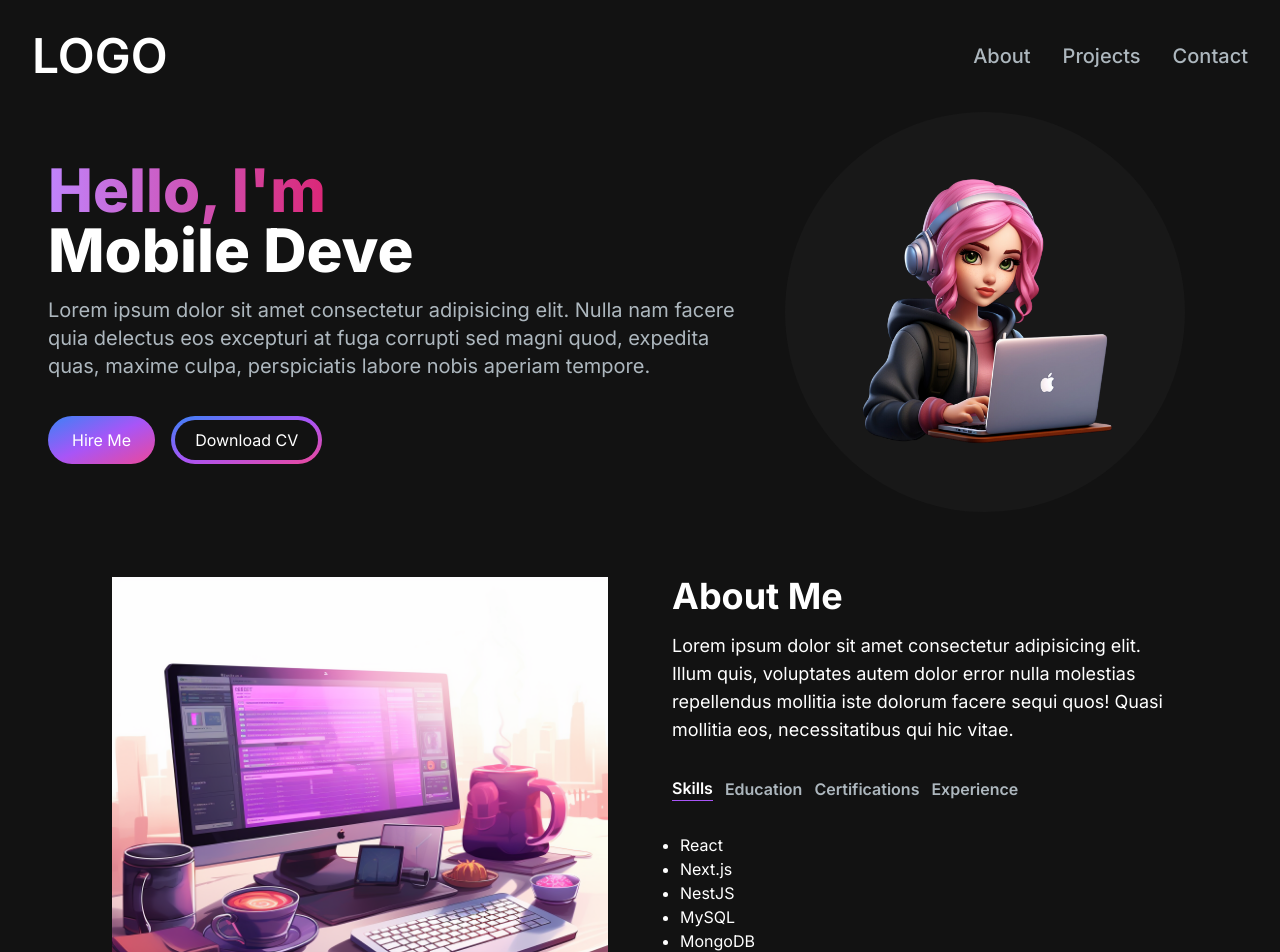
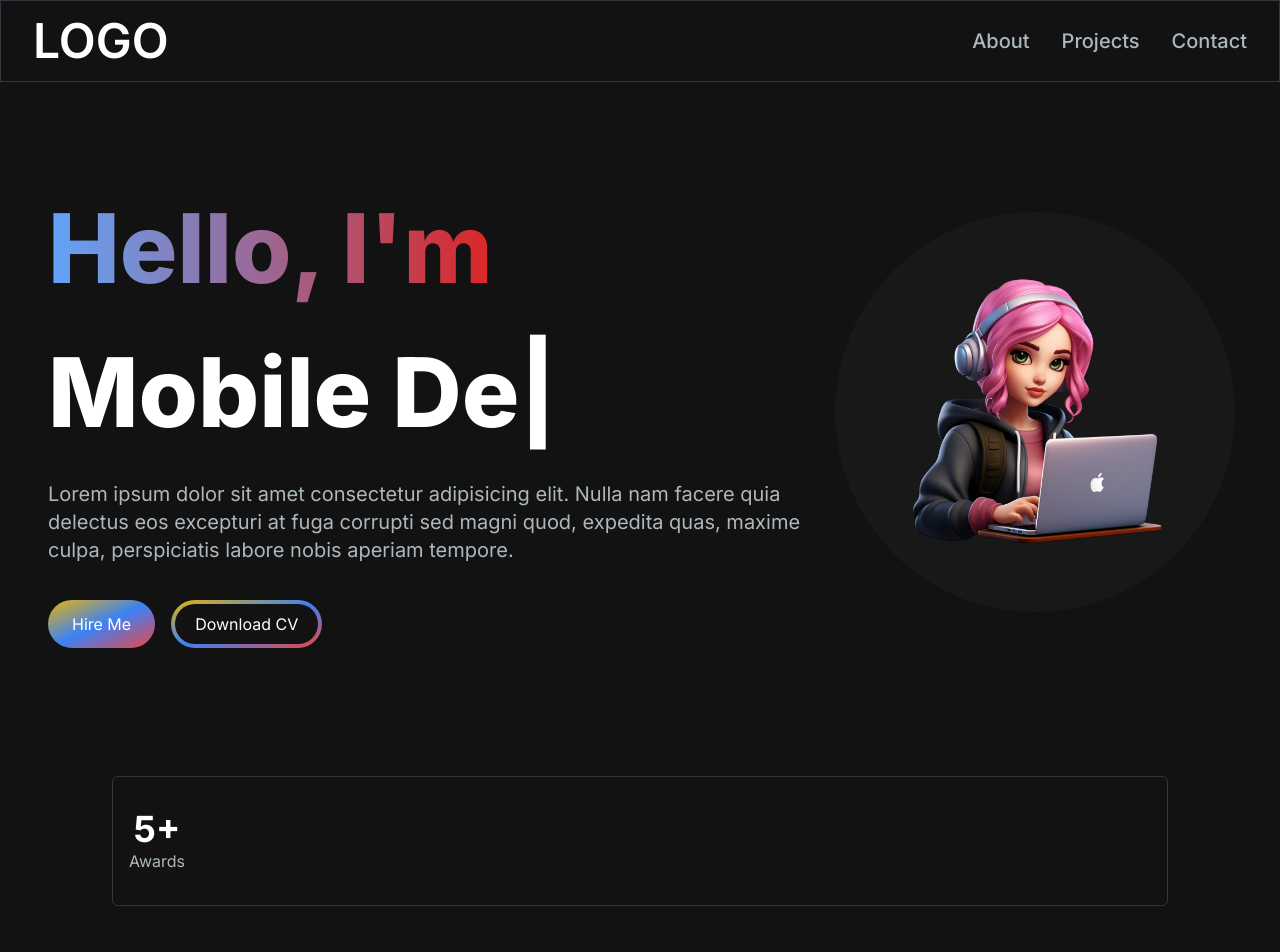
Before and after one commit to SameetKeshav/sameet-website, a Next.js app: page / in a window 1280 px wide. Shown: the top 952 px of the page. Built offline with nearby package versions, Linux system fonts and the light colour scheme.

Commit message:
Completed the Achievements Section

```diff
--- /dev/null
+++ b/src/app/components/AchievementsSection.jsx
@@ -0,0 +1,32 @@
+import React from "react";
+
+const achievementsList = [
+  {
+    metric: "Awards",
+    value: "5+",
+  },
+];
+
+const AchievementsSection = () => {
+  return (
+    <div className="py-8 px-4 xl:gap-16 sm:py-16 xl:px-16">
+      <div className="border-[#33353F] border rounded-md py-8 px-17 flex flex-row items-center justify-between">
+        {achievementsList.map((achievement, index) => {
+          return (
+            <div
+              key={index}
+              className="flex flex-col items-center justify-center mx-4"
+            >
+              <h2 className="text-white text-4xl font-bold">
+                {achievement.value}
+              </h2>
+              <p className="text-[#ADB7BE] text-base">{achievement.metric}</p>
+            </div>
+          );
+        })}
+      </div>
+    </div>
+  );
+};
+
+export default AchievementsSection;
--- a/src/app/components/EmailSection.jsx
+++ b/src/app/components/EmailSection.jsx
@@ -38,7 +38,7 @@
 
   return (
     <section className="grid md:grid-cols-2 my-12 md:my-12 py-24 gap-4 relative">
-      <div className="bg-[radial-gradient(ellipse_at_center,_var(--tw-gradient-stops))] from-purple-900 to-transparent rounded-full h-80 w-80 z-0 blur-lg absolute top-3/4 -left-4 transform -translate-x-1/2 -translate-y-1/2">
+      <div className="bg-[radial-gradient(ellipse_at_center,_var(--tw-gradient-stops))] from-primary-900 to-transparent rounded-full h-80 w-80 z-0 blur-lg absolute top-3/4 -left-4 transform -translate-x-1/2 -translate-y-1/2">
 
       </div>
       <div>
@@ -100,7 +100,7 @@
           </div>
           <button
             type="submit"
-            className="bg-purple-500 hover:bg-purple-600 text-white font-medium py-2.5 px-5 rounded-lg w-full"
+            className="bg-primary-500 hover:bg-primary-600 text-white font-medium py-2.5 px-5 rounded-lg w-full"
           >
             Send Message
           </button>
--- a/src/app/components/Footer.jsx
+++ b/src/app/components/Footer.jsx
@@ -2,7 +2,7 @@
 
 const Footer = () => {
   return (
-    <footer className="footer border border-t-[#33353F] border-l-transparent border-r-transparent text-white">
+    <footer className="footer border z-10 border-t-[#33353F] border-l-transparent border-r-transparent text-white">
       <div className="container p-12 flex justify-between">
         <span>
           Logo
--- a/src/app/components/HeroSection.jsx
+++ b/src/app/components/HeroSection.jsx
@@ -6,11 +6,11 @@
 
 const HeroSection = () => {
   return (
-    <section>
+    <section className="lg:py-16">
       <div className="grid grid-cols-1 sm:grid-cols-12">
-        <div className="col-span-7 place-self-center text-center sm:text-left">
-          <h1 className='text-white mb-4 text-4xl sm:text-5xl lg:text-6xl font-extrabold'>
-            <span className="text-transparent bg-clip-text bg-gradient-to-r from-purple-400 to-pink-600">
+        <div className="col-span-8 place-self-center text-center sm:text-left justify-self-start">
+          <h1 className='text-white mb-4 text-4xl sm:text-5xl lg:text-8xl lg:leading-normal font-extrabold'>
+            <span className="text-transparent bg-clip-text bg-gradient-to-r from-primary-400 to-secondary-600">
               Hello, I'm{" "}
             </span>
             <br></br>
@@ -34,15 +34,15 @@
             Lorem ipsum dolor sit amet consectetur adipisicing elit. Nulla nam facere quia delectus eos excepturi at fuga corrupti sed magni quod, expedita quas, maxime culpa, perspiciatis labore nobis aperiam tempore.
           </p>
           <div>
-            <button className="px-6 py-3 w-full sm:w-fit rounded-full mr-4 bg-gradient-to-br from-blue-500 via-purple-500 to-pink-500 hover:bg-slate-200 text-white">
+            <button className="px-6 py-3 w-full sm:w-fit rounded-full mr-4 bg-gradient-to-br from-third-500 via-primary-500 to-secondary-500 hover:bg-slate-200 text-white">
               Hire Me
             </button>
-            <button className="px-1 py-1 w-full sm:w-fit rounded-full bg-gradient-to-br from-blue-500 via-purple-500 to-pink-500 hover:bg-slate-800 text-white mt-3">
+            <button className="px-1 py-1 w-full sm:w-fit rounded-full bg-gradient-to-br from-third-500 via-primary-500 to-secondary-500 hover:bg-slate-800 text-white mt-3">
               <span className="block bg-[#121212] hover:bg-slate-800 rounded-full px-5 py-2">Download CV</span>
             </button>
           </div>
         </div>
-        <div className="col-span-5 place-self-center mt-4 lg:mt-0">
+        <div className="col-span-4 place-self-center mt-4 lg:mt-0">
           <div className="rounded-full bg-[#181818] w-[250px] h-[250px] lg:w-[400px] lg:h-[400px] relative">
             <Image
               src="/images/hero-image.png"
--- a/src/app/components/Navbar.jsx
+++ b/src/app/components/Navbar.jsx
@@ -24,8 +24,8 @@
   const [navbarOpen, setNavbarOpen] = React.useState(false);
 
   return (
-    <nav className="fixed top-0 right-0 left-0 z-10 bg-[#121212] bg-opacity-100">
-      <div className="flex flex-wrap items-center justify-between mx-auto p-8">
+    <nav className="fixed mx-auto border border-[#33353F] top-0 right-0 left-0 z-10 bg-[#121212] bg-opacity-100">
+      <div className="flex container lg:py-4 flex-wrap items-center justify-between mx-auto p-8">
         <Link
           href="/"
           className="text-2xl md:text-5xl text-white font-semibold"
--- a/src/app/components/ProjectTag.jsx
+++ b/src/app/components/ProjectTag.jsx
@@ -2,7 +2,7 @@
 
 const ProjectTag = ({ name, onClick, isSelected }) => {
   const buttonStyles = isSelected
-  ? 'text-white border-purple-500'
+  ? 'text-white border-primary-500'
   : 'text-[#ADB7BE] border-slate-600 hover:border-white'
 
   return (
--- a/src/app/components/TabButton.jsx
+++ b/src/app/components/TabButton.jsx
@@ -1,7 +1,7 @@
 import React from "react";
 
 const TabButton = ({ active, selectTab, children }) => {
-  const buttonClasses = active ? 'text-white border-b border-purple-500' : 'text-[#ADB7BE]'
+  const buttonClasses = active ? 'text-white border-b border-primary-500' : 'text-[#ADB7BE]'
 
   return (
     <button onClick={selectTab}>
--- a/src/app/page.js
+++ b/src/app/page.js
@@ -5,6 +5,7 @@
 import ProjectsSection from './components/ProjectsSection'
 import EmailSection from './components/EmailSection'
 import Footer from './components/Footer'
+import AchievementsSection from './components/AchievementsSection'
 
 export default function Home() {
   return (
@@ -12,6 +13,7 @@
       <Navbar />
       <div className="container mt-24 mx-auto px-12 py-4">
         <HeroSection />
+        <AchievementsSection />
         <AboutSection />
         <ProjectsSection />
         <EmailSection />
--- a/tailwind.config.js
+++ b/tailwind.config.js
@@ -1,4 +1,6 @@
 /** @type {import('tailwindcss').Config} */
+const colors = require('tailwindcss/colors')
+
 module.exports = {
   content: [
     './src/pages/**/*.{js,ts,jsx,tsx,mdx}',
@@ -13,6 +15,13 @@
           'conic-gradient(from 180deg at 50% 50%, var(--tw-gradient-stops))',
       },
     },
+    colors: {
+      ...colors,
+      primary: colors.blue,
+      secondary: colors.red,
+      third: colors.yellow,
+    },
   },
+
   plugins: [],
 }
```
